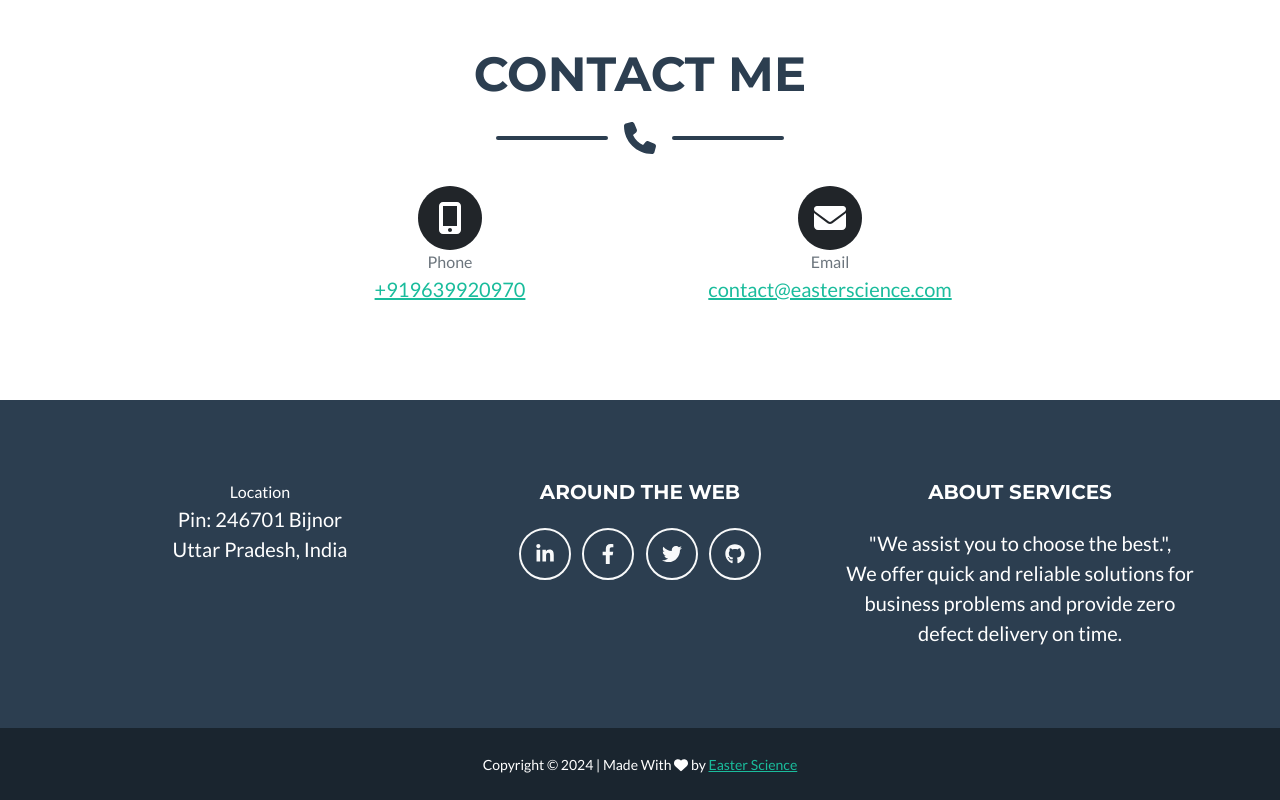
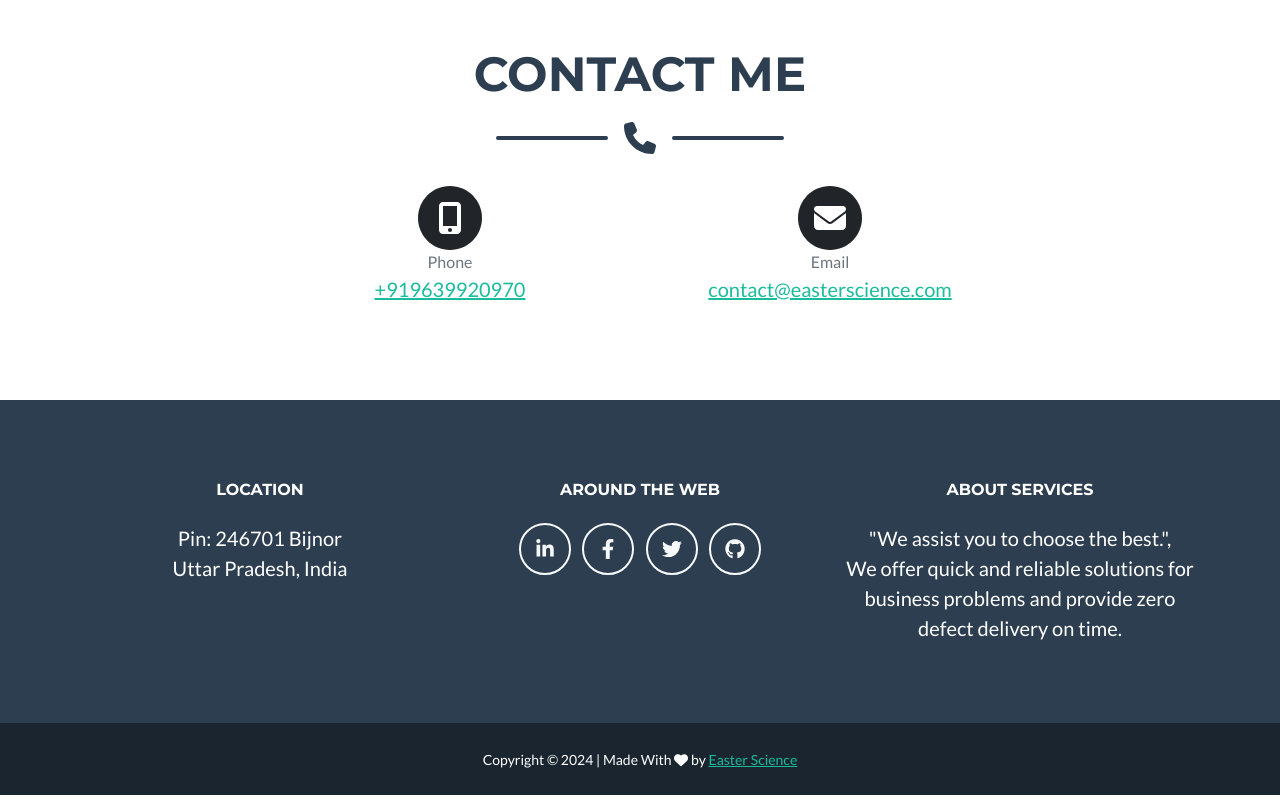
Before and after one commit to EasterScience/easterscience.github.io, a plain HTML site: page index.html in a window 1280 px wide. Shown: the part 3268-4068 px from the top of the page. Drawn offline with nearby package versions, Linux system fonts and the light colour scheme.

Commit message:
Update index.html

```diff
--- a/index.html
+++ b/index.html
@@ -362,7 +362,7 @@
                 <div class="row">
                     <!-- Footer Location-->
                     <div class="col-lg-4 mb-5 mb-lg-0">
-                        <div class="masthead-subheading font-weight-light mb-0">Location</div>
+                        <h6 class="text-uppercase mb-4">Location</h6>
                         <p class="lead mb-0">
                             Pin: 246701 Bijnor
                             <br />
@@ -371,7 +371,7 @@
                     </div>
                     <!-- Footer Social Icons-->
                     <div class="col-lg-4 mb-5 mb-lg-0">
-                        <h5 class="text-uppercase mb-4">Around the Web</h5>
+                        <h6 class="text-uppercase mb-4">Around the Web</h6>
                         <a class="btn btn-outline-light btn-social mx-1" aria-label="Linkedin" href="https://www.linkedin.com/in/lokesh-kumar-es/" target="_blank"><i class="fab fa-fw fa-linkedin-in"></i></a>
                         <a class="btn btn-outline-light btn-social mx-1" aria-label="Facebook" href="https://www.facebook.com/lokeshkumarbijnor/" target="_blank"><i class="fab fa-fw fa-facebook-f"></i></a>
                         <a class="btn btn-outline-light btn-social mx-1" aria-label="Twitter" href="https://twitter.com/Lokeshkumarbijn" target="_blank"><i class="fab fa-fw fa-twitter"></i></a>
@@ -379,7 +379,7 @@
                     </div>
                     <!-- Footer About Text-->
                     <div class="col-lg-4">
-                        <h5 class="text-uppercase mb-4">About Services</h5>
+                        <h6 class="text-uppercase mb-4">About Services</h6>
                         <p class="lead mb-0">
                             "We assist you to choose the best.", <br>We offer quick and reliable solutions for business problems
                             and provide zero defect delivery on time.
```
